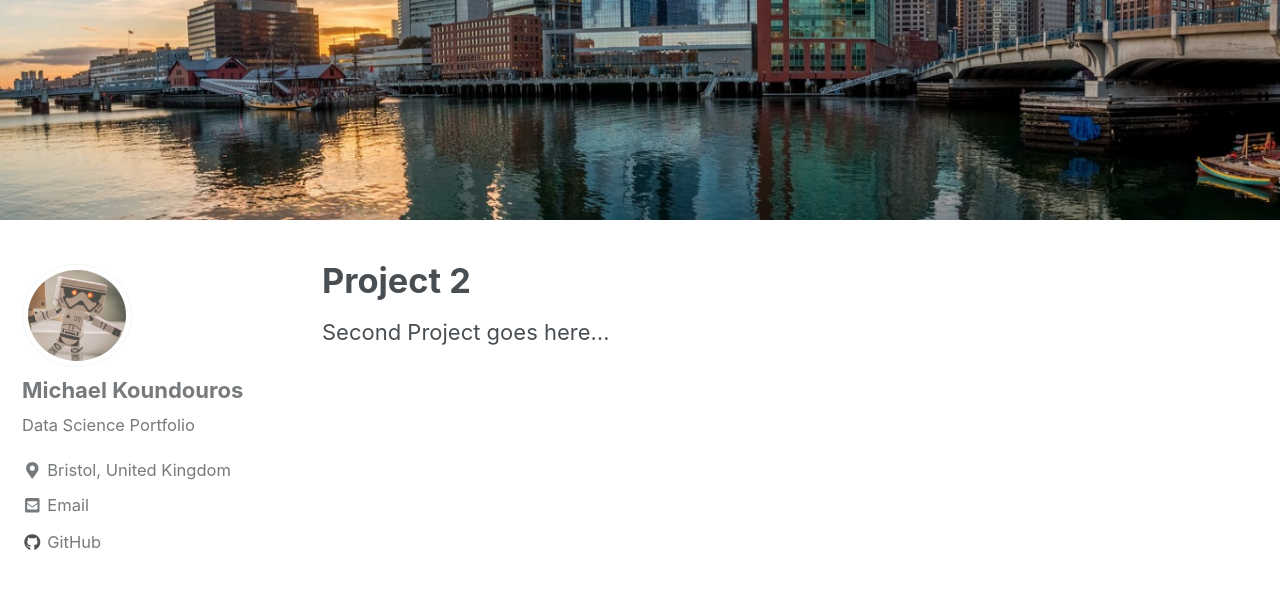
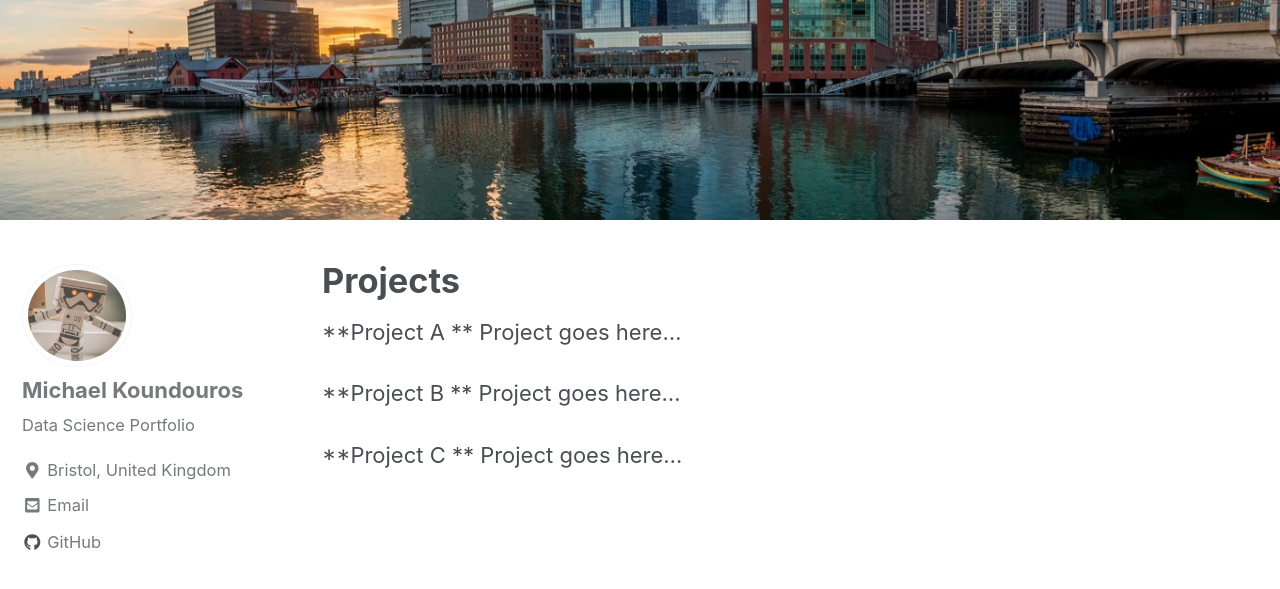
Before and after one commit to mkoundo/mkoundo.github.io, a Jekyll site: the page built from _pages/projects.md, in a window 1280 px wide and 900 px high, scrolled down 355 px. Shown: the top 589 px of the window. Built offline with Jekyll 4.4.1, drawn with Linux system fonts in a browser that asks for light colours; nearby versions of some CDN libraries.

Commit message:
first commit

```diff
--- a/_pages/project_2.md
+++ /dev/null
@@ -1,7 +0,0 @@
----
-permalink: /projects/
-title: "Project 2"
-header:
-  image: "/images/fort point.png"
----
-Second Project goes here...
--- /dev/null
+++ b/_pages/projects.md
@@ -0,0 +1,14 @@
+---
+permalink: /projects/
+title: "Projects"
+header:
+  image: "/images/fort point.png"
+---
+**Project A **
+Project goes here...
+
+**Project B **
+Project goes here...
+
+**Project C **
+Project goes here...
```
Also changed, not shown: _pages/machinelearning.md (deleted, +0 -7 lines), _config.yml (line endings or trailing spaces).
